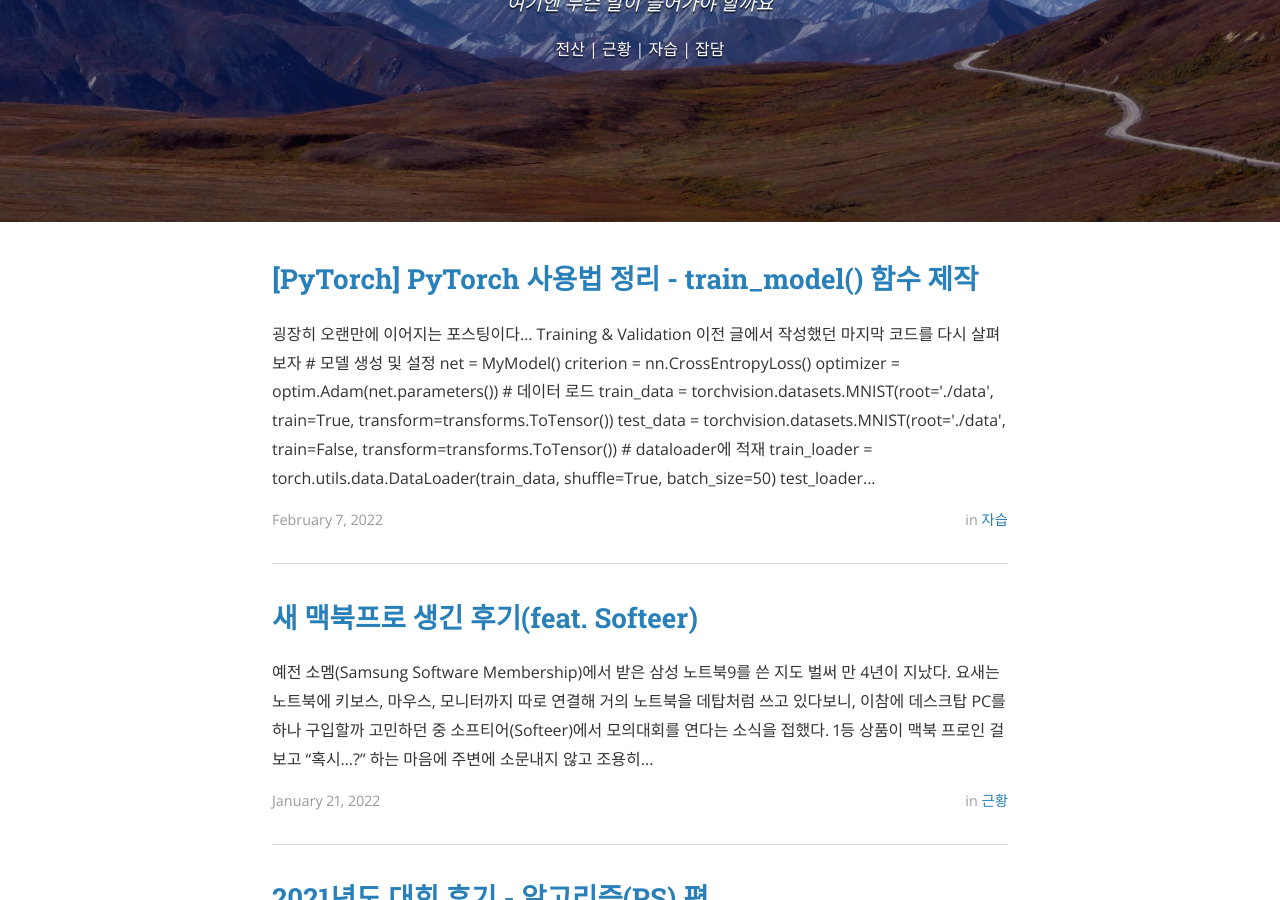
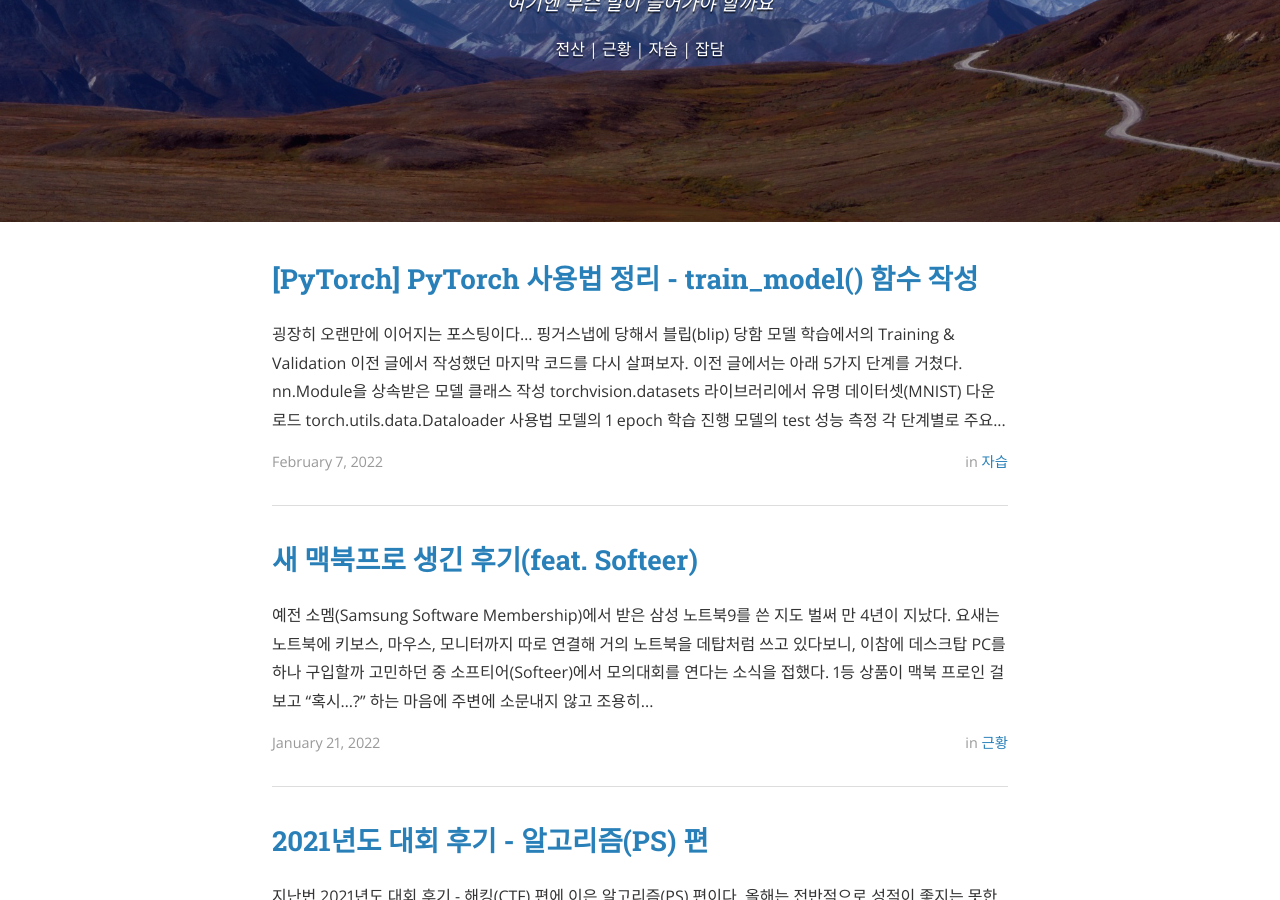
Before and after one commit to nyan101/nyan101.github.io, a Jekyll site: the page built from index.html, in a window 1280 px wide and 900 px high, scrolled down 324 px. Built offline with Jekyll 4.4.1, drawn with Linux system fonts in a browser that asks for light colours; nearby versions of some CDN libraries; the list of posts is cut into pages by our own code; a style sheet for code colours, icons or effects is not loaded.

Commit message:
포스트 일부 수정

````diff
--- a/_posts/2022-02-07-notes-on-pytorch-04.md
+++ b/_posts/2022-02-07-notes-on-pytorch-04.md
@@ -1,6 +1,6 @@
 ---
 layout: post
-title:	"[PyTorch] PyTorch 사용법 정리 - train_model() 함수 제작"
+title:	"[PyTorch] PyTorch 사용법 정리 - train_model() 함수 작성"
 date:	2022-02-06 20:38:11
 author: nyan101
 categories: 자습
@@ -10,11 +10,19 @@
 
 
 
-~~굉장히 오랜만에 이어지는 포스팅이다...~~
+굉장히 오랜만에 이어지는 포스팅이다... ~~핑거스냅에 당해서 블립(blip) 당함~~
 
-## Training & Validation
+## 모델 학습에서의 Training & Validation
 
-[이전 글](https://nyan101.github.io/blog/notes-on-pytorch-03)에서 작성했던 마지막 코드를 다시 살펴보자
+[이전 글](https://nyan101.github.io/blog/notes-on-pytorch-03)에서 작성했던 마지막 코드를 다시 살펴보자. 이전 글에서는 아래 5가지 단계를 거쳤다.
+
+1. `nn.Module`을 상속받은 모델 클래스 작성
+2. `torchvision.datasets` 라이브러리에서 유명 데이터셋(MNIST) 다운로드
+3. `torch.utils.data.Dataloader` 사용법
+4. 모델의 1 epoch 학습 진행
+5. 모델의 test 성능 측정
+
+각 단계별로 주요 로직을 정리해 하나의 코드로 합친 결과는 다음과 같다.
 
 ```python
 # 모델 생성 및 설정
@@ -52,7 +60,7 @@
     print(f"test accuracy : {acc}/{tot} ({100*acc/tot}%)")
 ```
 
-마지막 테스트 전 학습에서는 고정된 epoch의 학습을 무작정 진행했다. 그러나 모델을 본격적으로 학습시키기 위해서는 학습 과정에서 training loss를 계산하거나 주기적으로 validation을 진행하는 등, 학습의 진행도를 추적하기 위해 다양한 절차를 추가하는 경우가 많다. 여기서는 `학습 진행` 단계에 다음 두 작업을 추가하고자 한다.
+모델의 학습과정을 보면 최종 검증 직전까지도 아무런 중간점검 없이 전체 epoch의 학습이 진행되는 것을 볼 수 있다. 그러나 모델을 본격적으로 학습시키기 위해서는 학습 과정에서 training loss를 계산하거나 주기적으로 validation을 진행하는 등, 학습의 진행도를 추적하기 위해 다양한 절차를 추가하는 경우가 많다. 이번 글에서느 학습 진행 단계에 다음 두 작업을 추가해보자.
 
 * validation phase 추가
 * train/val 단계마다 평균 손실(loss와)과 평균 정확도(acc) 계산
@@ -61,11 +69,11 @@
 
 ## dataloaders_dict 작성
 
-이전에는 train용 dataloader와 test용 dataloader를 별도로 관리했다. 그러나 관리의 편의성을 위해 둘을 dict로 모아 관리하는 방법이 자주 사용된다. 이는 이후 다른 글에서 다룰 `torchvision.transforms`의 활용에 있어서도 동일하다. 다음 작업을 수행하자.
+이전에는 train, test용 dataloader를 각각 따로 만들어 관리했다. 그러나 복잡한 코드에서는 관리의 편의성을 위해 둘을 dict로 모아 관리하는 방법이 자주 사용된다. 이는 이후 다른 글에서 다룰 `torchvision.transforms`의 활용에 있어서도 동일하다. 다음 작업을 수행하자.
 
 * `train_data`에서 일정 비율(80%)을 떼 train용으로, 나머지를 val용으로 분리한다
 * 각 데이터셋을 `data.Dataloader`를 이용해 dataloader로 만든다
-* 두 dataloader를 적절한 키(`'train'`, `'val'`)와 함께 dictionary에 등록한다
+* 두 dataloader를 적절한 키('train', 'val')와 함께 dictionary에 등록한다
 
 이를 코드로 작성하면 다음과 같다.
 
@@ -99,7 +107,7 @@
 
 * 사용 가능한 device를 인식하고 모델을 변환
 * 각 epoch마다 train, val 과정 수행
-  * phase(`'train'`, `'val'`)에 따라 `model.train()`, `model.eval()` 모드 변경
+  * phase('train', 'val')에 따라 `model.train()`, `model.eval()` 모드 변경
 
 * train phase에서는 파라미터 업데이트를 위해 gradient 계산 활성화
   * `loss.backward()`로 backpropagation 수행
````
